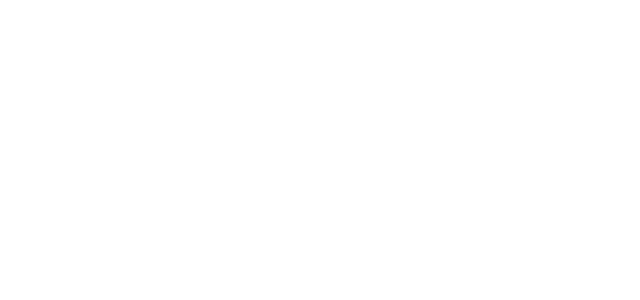
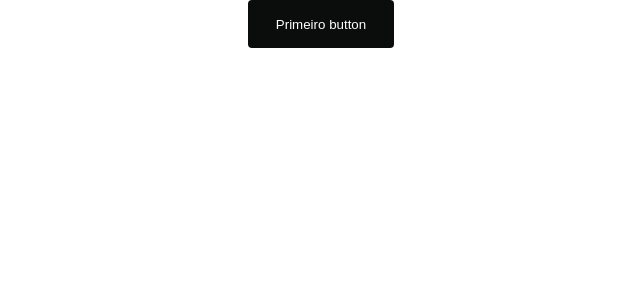
Before and after one commit to Full-Stack-Project-M6/Front-end, a React (Create React App) app in the folder automax/: page / in a window 1280 px wide. Shown: the top 300 px of the page, without its empty margins (319-959 px from the left). Built offline with nearby package versions, Linux system fonts and the light colour scheme.

Commit message:
feat: add Button components

```diff
--- a/automax/src/App.tsx
+++ b/automax/src/App.tsx
@@ -1,10 +1,12 @@
 
 import './App.css';
+import StyledButton from './components/Button';
 
 function App() {
   return (
     <div className="App">
       <link rel="stylesheet" href="" />
+      <StyledButton className='button-grey-0' text='Primeiro button'/>
     </div>
   );
 }
--- /dev/null
+++ b/automax/src/components/Button/index.tsx
@@ -0,0 +1,17 @@
+import { StyledButton } from "./styles"
+
+interface IButtonProps{
+    className: string
+    text: string
+}
+
+function Button({className, text}:IButtonProps){
+
+    return(
+        <StyledButton>
+            <button className={className}>{text}</button>
+        </StyledButton>
+    )
+}
+
+export default Button
--- /dev/null
+++ b/automax/src/components/Button/styles.ts
@@ -0,0 +1,11 @@
+import styled from "styled-components";
+import "../../style/globalStyles.css"
+
+export const StyledButton = styled.div`
+    display: initial;
+
+    .button-grey-0{
+        background-color:var(--colors-grey-0);
+        color: var(--colors-whiteFixed);
+    }
+`
--- a/automax/src/index.tsx
+++ b/automax/src/index.tsx
@@ -2,6 +2,7 @@
 import ReactDOM from 'react-dom/client';
 import './index.css';
 import App from './App';
+import './style/globalStyles.css'
 
 
 const root = ReactDOM.createRoot(document.getElementById('root') as HTMLElement);
--- a/automax/src/style/globalStyles.css
+++ b/automax/src/style/globalStyles.css
@@ -19,7 +19,7 @@
  --colors-grey-8:#F1F3F5;
  --colors-grey-9:#F8F9FA;
  --colors-grey-10:#FDFDFD;
- --colors-grey-whiteFixed:#FFFFFF;
+ --colors-whiteFixed:#FFFFFF;
 
  /* Feedback */
 
@@ -59,7 +59,28 @@
   overflow-x: hidden;
 }
 
+button{
+	border: none;
+	background: transparent;
+	cursor: pointer;
+  width: 146px;
+  height: 48px;
+  border-radius: 4px;
+}
+
+@media (max-width: 768px){
+  button{
+    width: 119px;
+    height: 38px;
+  }
+}
+
 a {
   color: inherit;
   text-decoration: none;
 }
+
+.heading-1-700{
+  font-weight: 700;
+  font-size: 44px
+}
```
